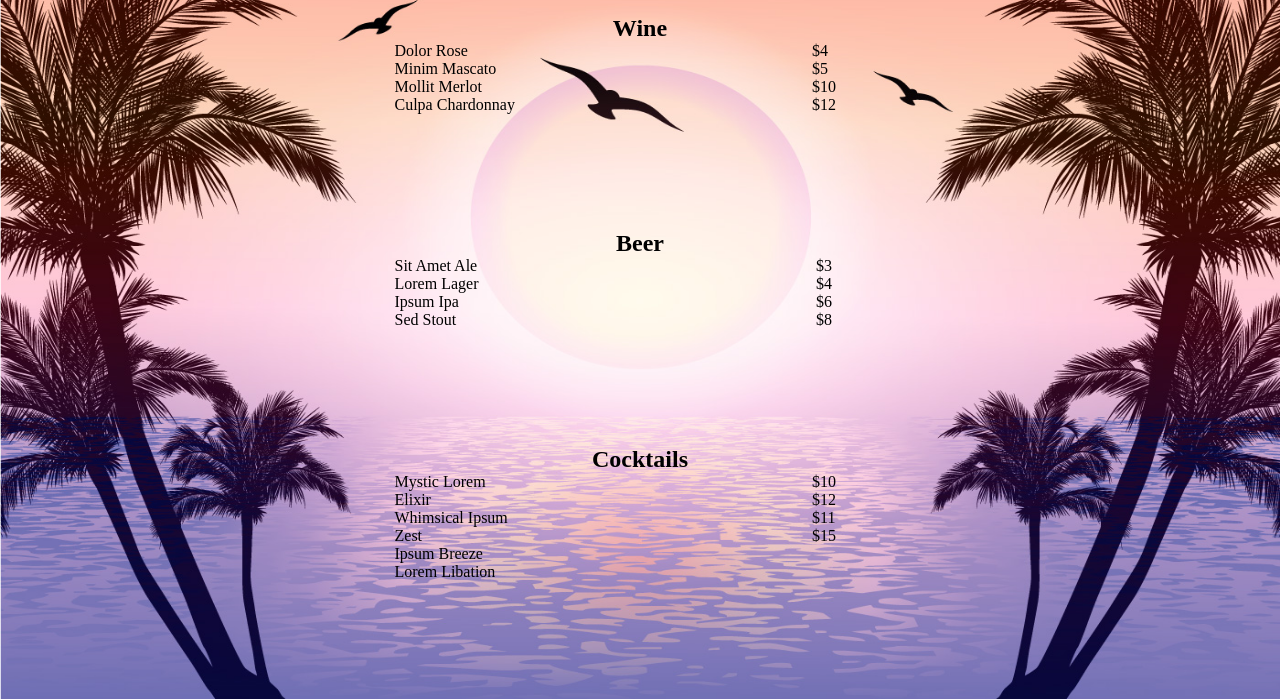
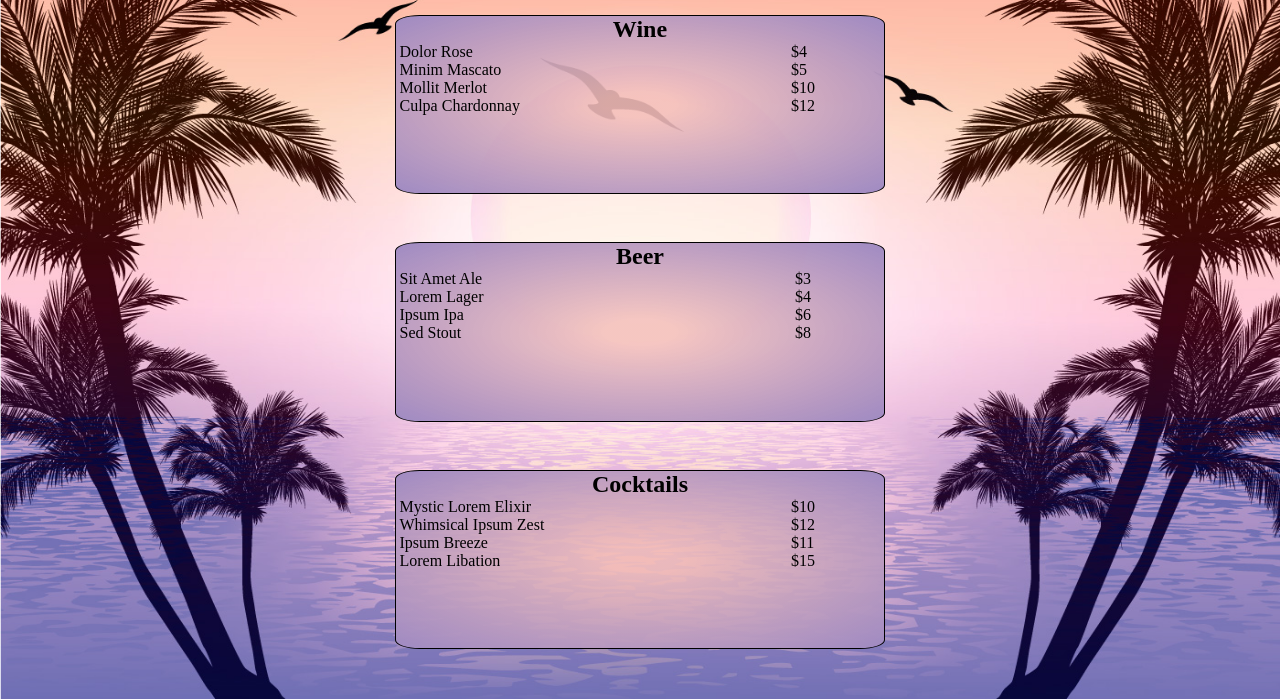
Before and after one commit to Jdoggett50/Odin-restaurants-page, a website built with webpack: page dist/index.html in a window 1280 px wide. Both pictures are taken after a click on the element "Drinks". Shown: the part 101-800 px from the top of the page. Built offline with nearby package versions, Linux system fonts and the light colour scheme.

Commit message:
added border and color to each drink background container

```diff
--- a/src/tab-style/drink.css
+++ b/src/tab-style/drink.css
@@ -12,12 +12,15 @@
 
 .ul-container {
     display: grid;
-    grid-template-columns: 1fr 2fr 1fr;
+    grid-template-columns: 1fr 1fr 1fr;
     grid-template-rows: auto 1fr;
+    background: radial-gradient( #F4BFBBDD 10%, #9F8AC2FF);
+    border-radius: 5%;
+    border: 1px solid black;
 }
 
 .wine-ul {
-    /* justify-self: center; */
+    margin-left: 4px;
     grid-column: 1 / 2;
 }
 
@@ -27,7 +30,7 @@
 }
 
 .beer-ul {
-    /* justify-self: center; */
+    margin-left: 4px;
     grid-column: 1 / 2;
 }
 
@@ -37,7 +40,7 @@
 }
 
 .cocktail-ul {
-    /* justify-self: center; */
+    margin-left: 4px;
     grid-column: 1 / 2;
 }
 
```
Also changed, not shown: dist/main.bundle.js.
